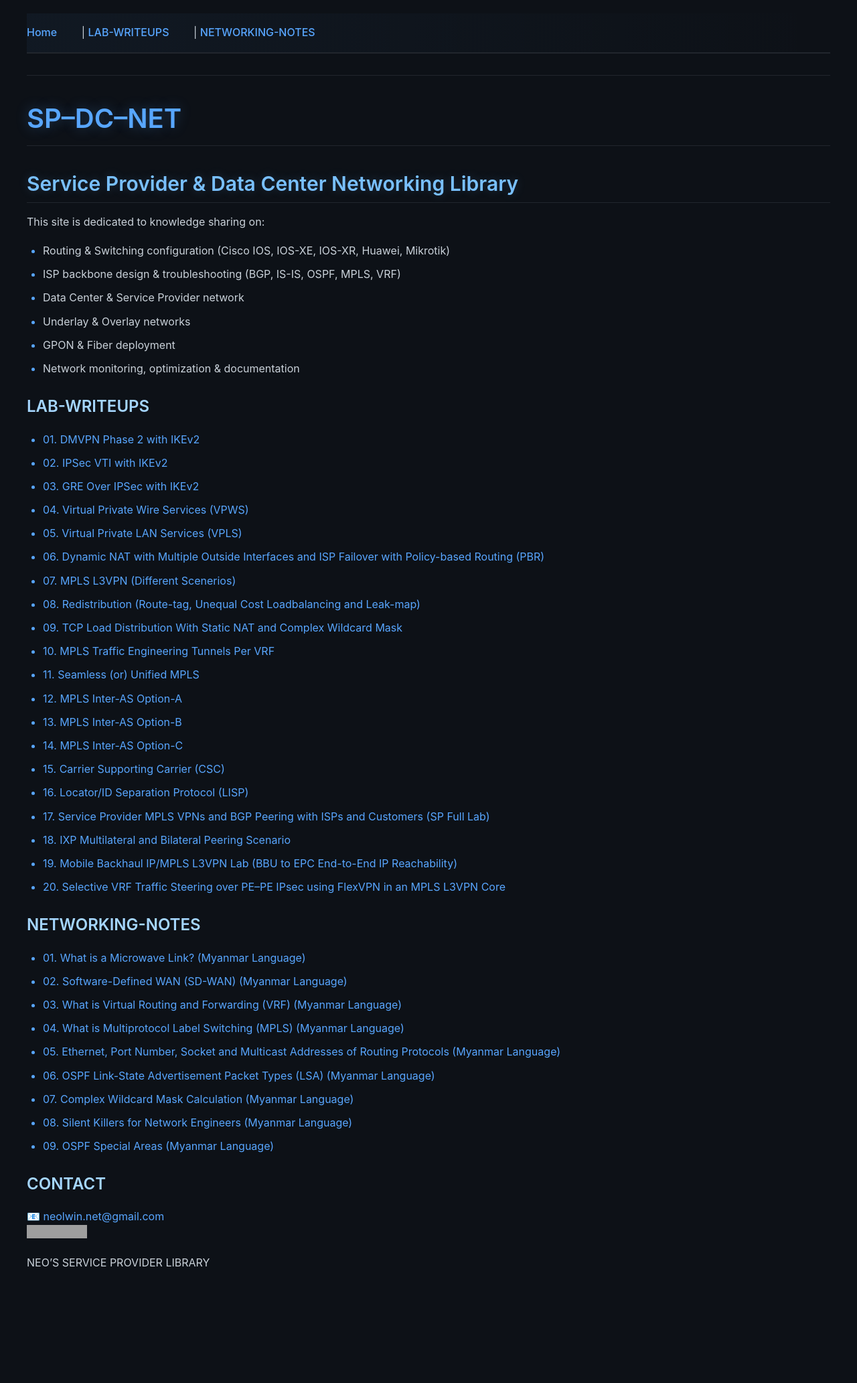
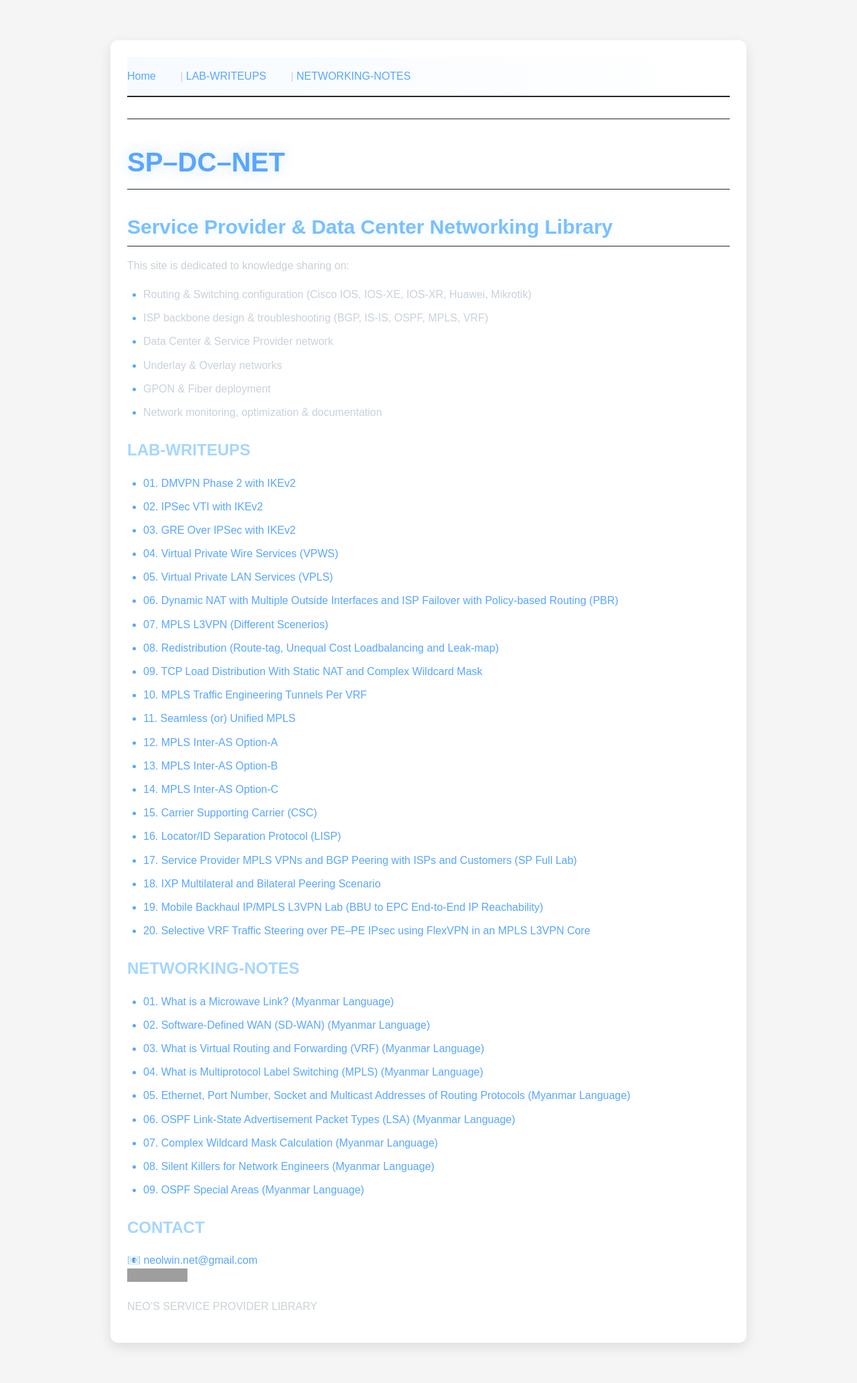
Before and after one commit to neolwin-net/sp-dc-net, a Jekyll site: the page built from index.md, in a window 1280 px wide. Shown: the whole page at 67% size. Built offline with Jekyll 4.4.1, drawn with Linux system fonts in a browser that asks for light colours; before the commit the page ends 1935 px from its top, so only the background shows below that; grey boxes are pictures that could not be loaded.

Commit message:
Update default10.html

```diff
--- a/_layouts/default.html
+++ b/_layouts/default.html
@@ -6,8 +6,32 @@
   <meta name="viewport" content="width=device-width, initial-scale=1">
   <title>{% if page.title %}{{ page.title | escape }}{% else %}{{ site.title | escape }}{% endif %}</title>
   <link rel="stylesheet" href="{{ '/assets/css/main.css' | relative_url }}">
+  <style>
+    /* Card box styles */
+    .card-container {
+      max-width: 900px;         /* Limit width */
+      margin: 40px auto;        /* Center the card */
+      padding: 25px;            /* Inner spacing */
+      background-color: #fff;   /* White background */
+      border-radius: 12px;      /* Rounded corners */
+      box-shadow: 0 6px 18px rgba(0,0,0,0.1); /* Soft shadow */
+      transition: transform 0.2s, box-shadow 0.2s; /* Hover effect */
+    }
+
+    .card-container:hover {
+      transform: translateY(-3px);
+      box-shadow: 0 12px 24px rgba(0,0,0,0.15);
+    }
+
+    body {
+      background-color: #f5f5f5; /* Light page background */
+      font-family: Arial, sans-serif;
+    }
+  </style>
 </head>
 <body>
-  {{ content }}
+  <div class="card-container">
+    {{ content }}
+  </div>
 </body>
 </html>
```
